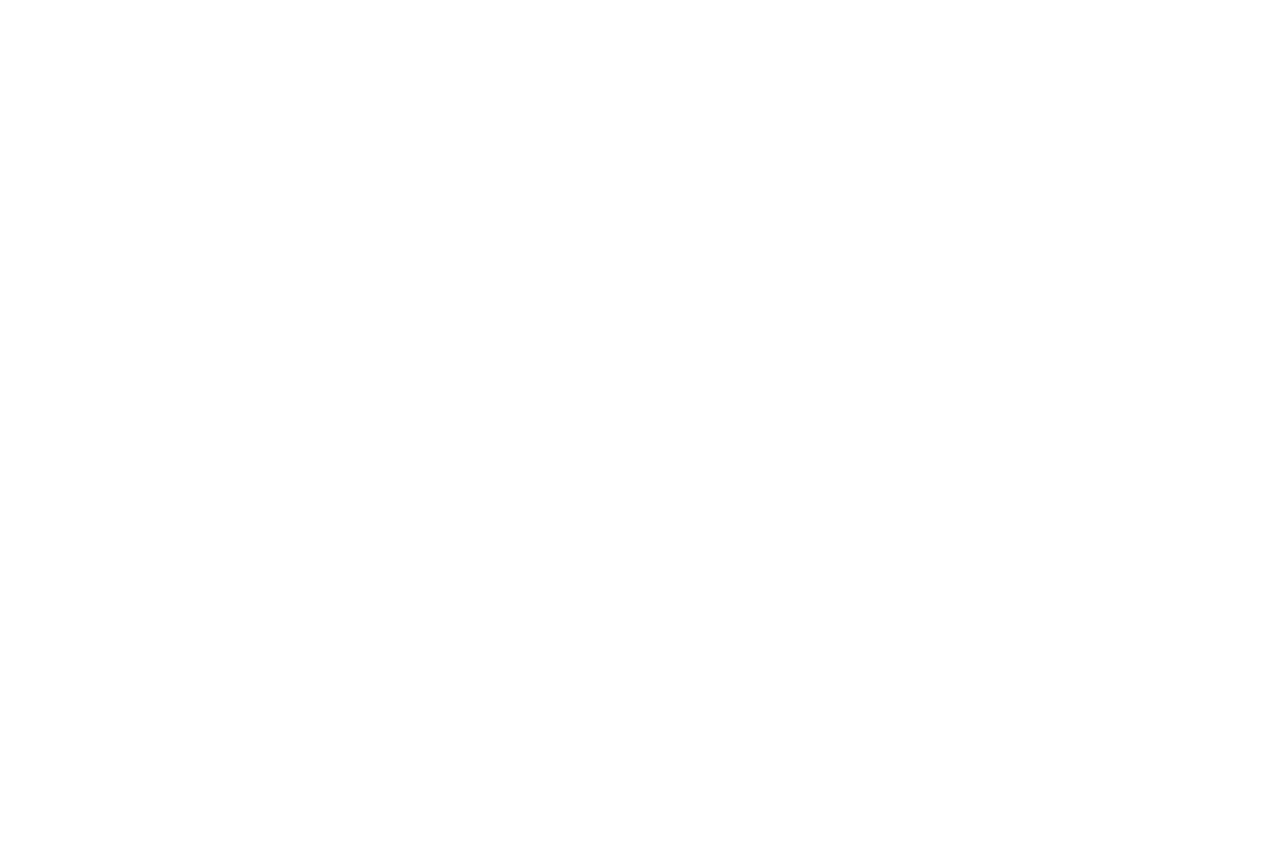
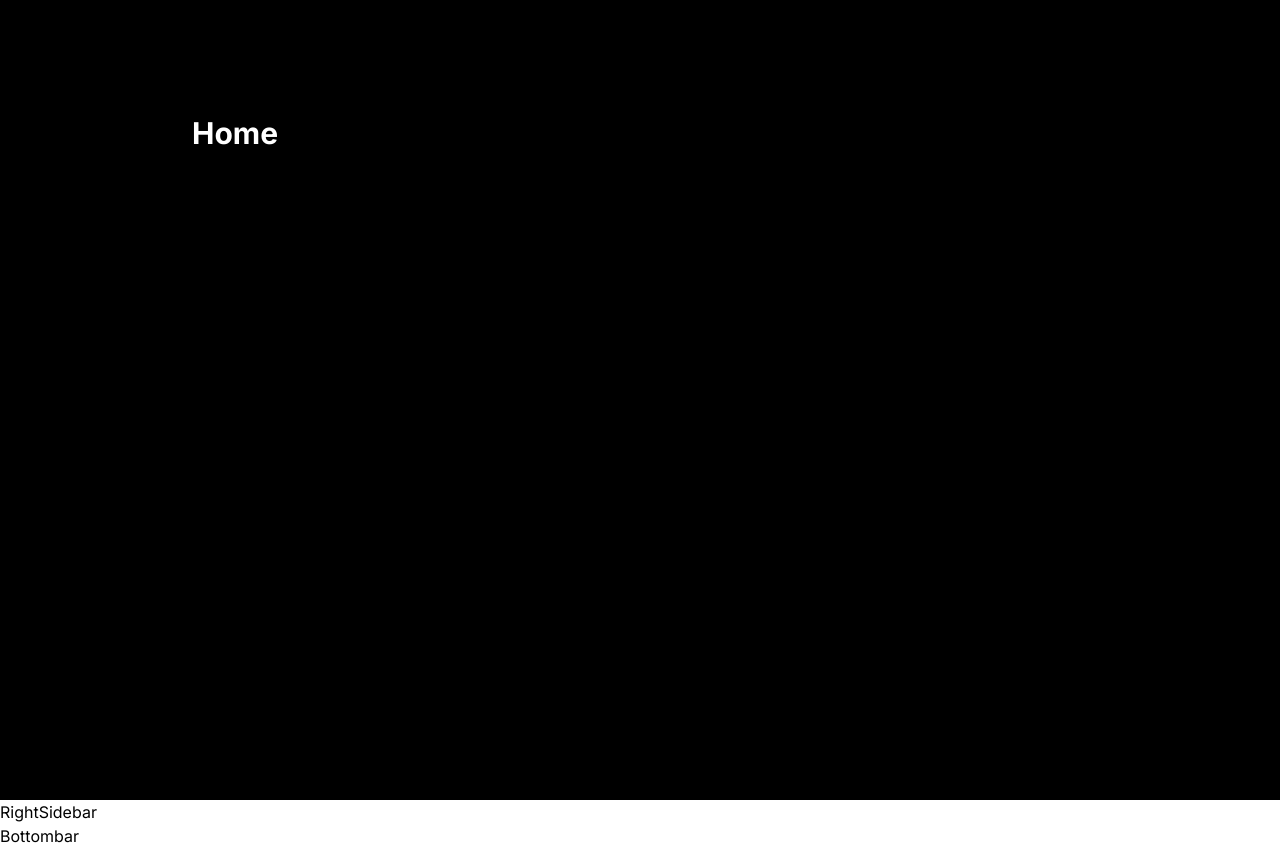
Before and after one commit to jvmhonorato/threadsapp, a Next.js app: page / in a window 1280 px wide. Before the commit the page ends 800 px from the top, so only its background shows below. Built offline with nearby package versions, Linux system fonts and the light colour scheme.

Commit message:
add components folder and ur respectives components file

```diff
--- a/app/(root)/layout.tsx
+++ b/app/(root)/layout.tsx
@@ -1,6 +1,10 @@
+import Topbar from '@/components/shared/Topbar'
 import '../globals.css'
 import type { Metadata } from 'next'
 import { Inter } from 'next/font/google'
+import LeftSidebar from '@/components/shared/LeftSidebar'
+import RightSidebar from '@/components/shared/RightSidebar'
+import Bottombar from '@/components/shared/Bottombar'
 
 const inter = Inter({ subsets: ['latin'] })
 
@@ -16,7 +20,22 @@ export default function RootLayout({
 }) {
   return (
     <html lang="en">
-      <body className={inter.className}>{children}</body>
+      <body className={inter.className}>
+        <Topbar />
+
+
+        <main>
+          <LeftSidebar/>
+              <section className='main-container'>
+                <div className='w-full max-w-4xl'>
+                  {children}
+                </div>
+              </section>
+          <RightSidebar/>
+        </main>
+
+        <Bottombar/>
+      </body>
     </html>
   )
 }
--- /dev/null
+++ b/components/shared/Bottombar.tsx
@@ -0,0 +1,9 @@
+import React from 'react'
+
+function Bottombar() {
+  return (
+    <div>Bottombar</div>
+  )
+}
+
+export default Bottombar
--- /dev/null
+++ b/components/shared/LeftSidebar.tsx
@@ -0,0 +1,11 @@
+import React from 'react'
+
+function LeftSidebar() {
+  return (
+    <div>
+
+    </div>
+  )
+}
+
+export default LeftSidebar
--- /dev/null
+++ b/components/shared/RightSidebar.tsx
@@ -0,0 +1,9 @@
+import React from 'react'
+
+function RightSidebar() {
+  return (
+    <div>RightSidebar</div>
+  )
+}
+
+export default RightSidebar
--- /dev/null
+++ b/components/shared/Topbar.tsx
@@ -0,0 +1,11 @@
+import React from 'react'
+
+function Topbar() {
+  return (
+    <div>
+
+    </div>
+  )
+}
+
+export default Topbar
```
